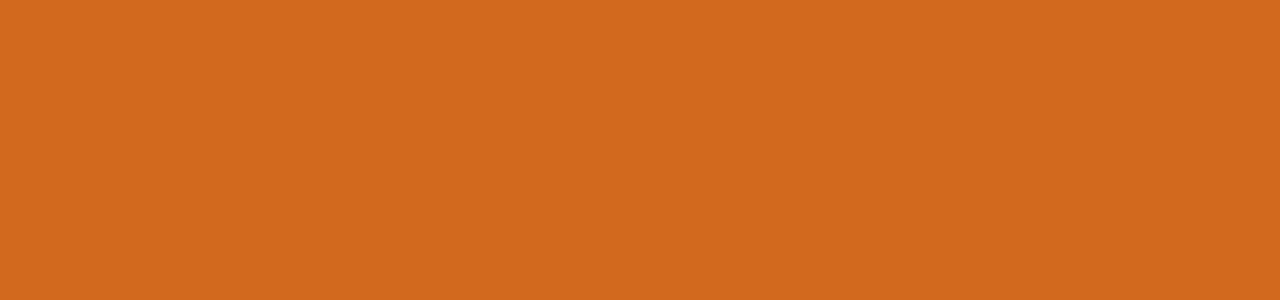
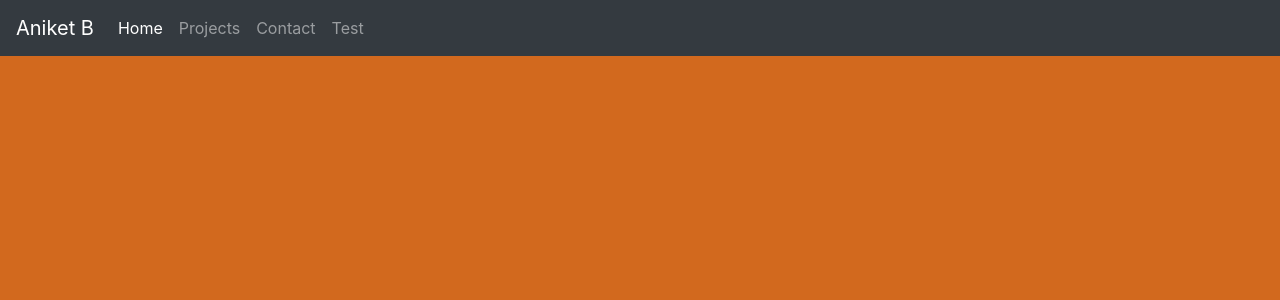
Before and after one commit to aniketbumbc/Angular-5-Portfolio-, an Angular app: page / in a window 1280 px wide. Shown: the top 300 px of the page. Built offline with nearby package versions, Linux system fonts and the light colour scheme.

Commit message:
Added Header

```diff
--- a/src/app/app.component.html
+++ b/src/app/app.component.html
@@ -1 +1,24 @@
 <!--The content below is only a placeholder and can be replaced.-->
+
+<nav class="navbar navbar-expand-lg  navbar-dark bg-dark">
+  <a class="navbar-brand" href="#">Aniket B</a>
+  <button class="navbar-toggler" type="button" data-toggle="collapse" data-target="#navbarNav" aria-controls="navbarNav" aria-expanded="false" aria-label="Toggle navigation">
+    <span class="navbar-toggler-icon"></span>
+  </button>
+  <div class="collapse navbar-collapse" id="navbarNav">
+    <ul class="navbar-nav">
+      <li class="nav-item active">
+        <a class="nav-link" href="#">Home <span class="sr-only">(current)</span></a>
+      </li>
+      <li class="nav-item">
+        <a class="nav-link" href="#">Projects</a>
+      </li>
+      <li class="nav-item">
+        <a class="nav-link" href="#">Contact</a>
+      </li>
+      <li class="nav-item">
+        <a class="nav-link" href="#">Test</a>
+      </li>
+    </ul>
+  </div>
+</nav>
--- a/src/index.html
+++ b/src/index.html
@@ -7,11 +7,12 @@
 
   <meta name="viewport" content="width=device-width, initial-scale=1">
   <link rel="icon" type="image/x-icon" href="favicon.ico">
-  <link rel="stylesheet" href="https://maxcdn.bootstrapcdn.com/bootstrap/3.3.7/css/bootstrap.min.css" integrity="sha384-BVYiiSIFeK1dGmJRAkycuHAHRg32OmUcww7on3RYdg4Va+PmSTsz/K68vbdEjh4u" crossorigin="anonymous">
+<link rel="stylesheet" href="https://maxcdn.bootstrapcdn.com/bootstrap/4.0.0/css/bootstrap.min.css" integrity="sha384-Gn5384xqQ1aoWXA+058RXPxPg6fy4IWvTNh0E263XmFcJlSAwiGgFAW/dAiS6JXm" crossorigin="anonymous">
 </head>
 <body>
   <app-root></app-root>
-  <script src="https://code.jquery.com/jquery-3.1.1.min.js" integrity="sha256-hVVnYaiADRTO2PzUGmuLJr8BLUSjGIZsDYGmIJLv2b8=" crossorigin="anonymous"></script>
-  <script src="https://maxcdn.bootstrapcdn.com/bootstrap/3.3.7/js/bootstrap.min.js" integrity="sha384-Tc5IQib027qvyjSMfHjOMaLkfuWVxZxUPnCJA7l2mCWNIpG9mGCD8wGNIcPD7Txa" crossorigin="anonymous"></script>
+  <script src="https://code.jquery.com/jquery-3.2.1.slim.min.js" integrity="sha384-KJ3o2DKtIkvYIK3UENzmM7KCkRr/rE9/Qpg6aAZGJwFDMVNA/GpGFF93hXpG5KkN" crossorigin="anonymous"></script>
+<script src="https://cdnjs.cloudflare.com/ajax/libs/popper.js/1.12.9/umd/popper.min.js" integrity="sha384-ApNbgh9B+Y1QKtv3Rn7W3mgPxhU9K/ScQsAP7hUibX39j7fakFPskvXusvfa0b4Q" crossorigin="anonymous"></script>
+<script src="https://maxcdn.bootstrapcdn.com/bootstrap/4.0.0/js/bootstrap.min.js" integrity="sha384-JZR6Spejh4U02d8jOt6vLEHfe/JQGiRRSQQxSfFWpi1MquVdAyjUar5+76PVCmYl" crossorigin="anonymous"></script>
 </body>
 </html>
```
